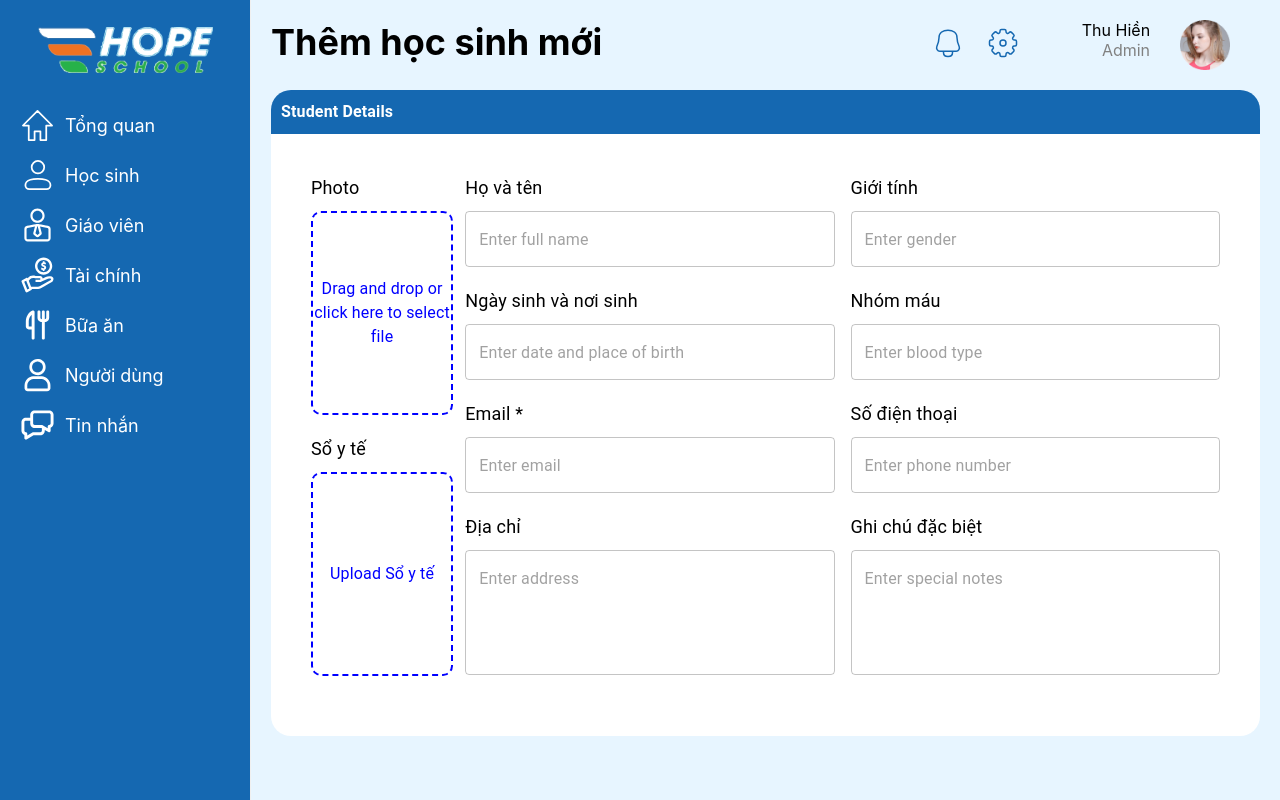
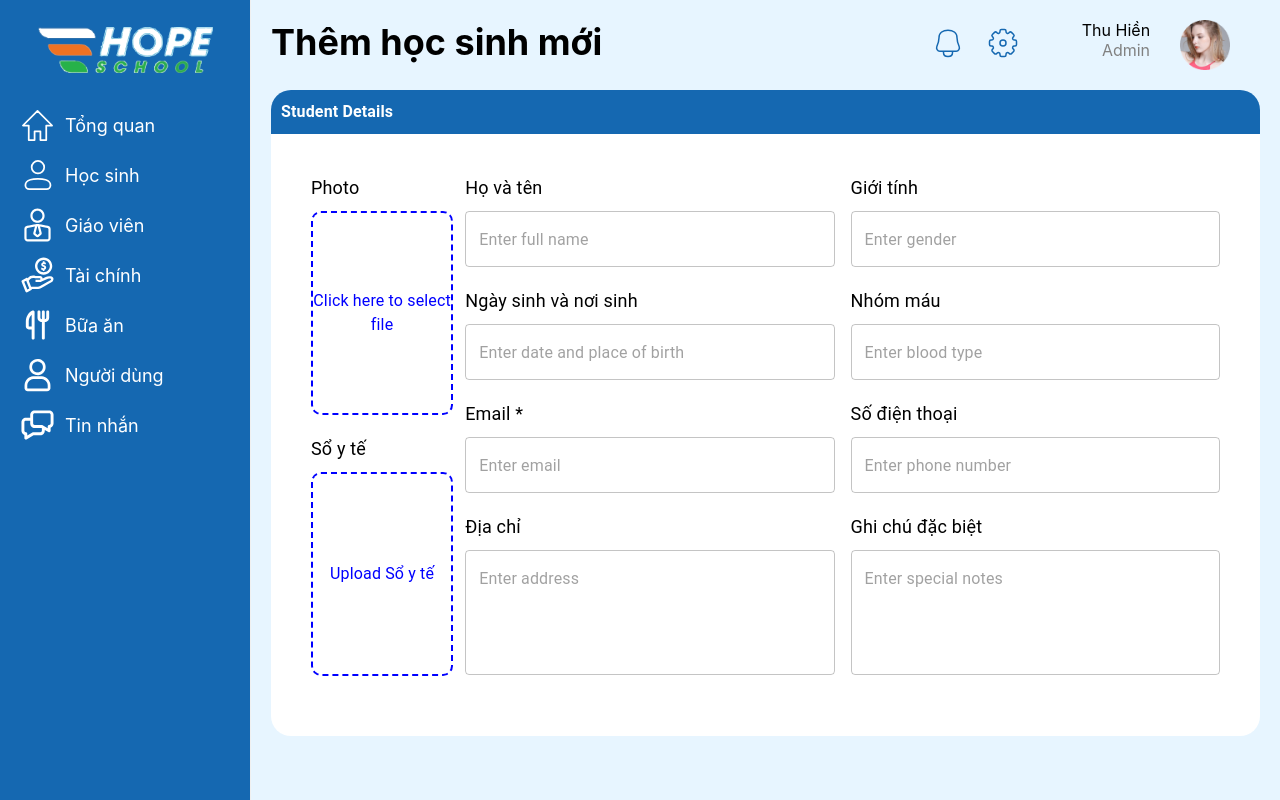
Before and after one commit to TalJa1/web-huybao, a React (Create React App) app: page /addstudents in a window 1280 px wide. Built offline with nearby package versions, Linux system fonts and the light colour scheme.

Commit message:
Update BoxInputTop component: simplify file selection prompt text

```diff
--- a/src/components/student/BoxInputTop.tsx
+++ b/src/components/student/BoxInputTop.tsx
@@ -63,7 +63,7 @@ const BoxInputTop = () => {
                 />
               ) : (
                 <Typography color="blue" sx={{ textAlign: "center" }}>
-                  Drag and drop or click here to select file
+                  Click here to select file
                 </Typography>
               )}
             </Box>
```
